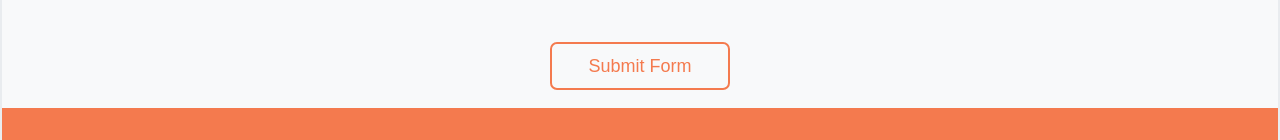
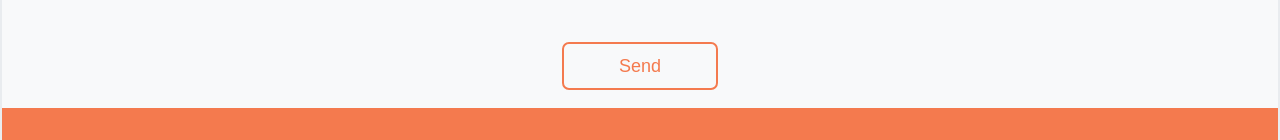
Before and after one commit to long-lane/broughty_ferry_community, a React (Vite) app: page /broughty_ferry_community/get-involved in a window 1280 px wide. Shown: the part 493-633 px from the top of the page. Built offline with nearby package versions, Linux system fonts and the light colour scheme; a web font is replaced by a local one.

Commit message:
tweaked form

```diff
--- a/src/components/GetInvolved.jsx
+++ b/src/components/GetInvolved.jsx
@@ -33,7 +33,7 @@ export const GetInvolved = () => {
           <input type="text" name="name" placeholder="Name" />
           <input type="email" name="email" placeholder="Email" />
           <textarea name="message" rows={10} placeholder="Say 'Hi' 🤗"></textarea>
-          <button type="submit" className="btn secondaryBtn">Submit Form</button>
+          <button type="submit" className="btn secondaryBtn">Send</button>
         </form>
       </article>
     </section>
```
